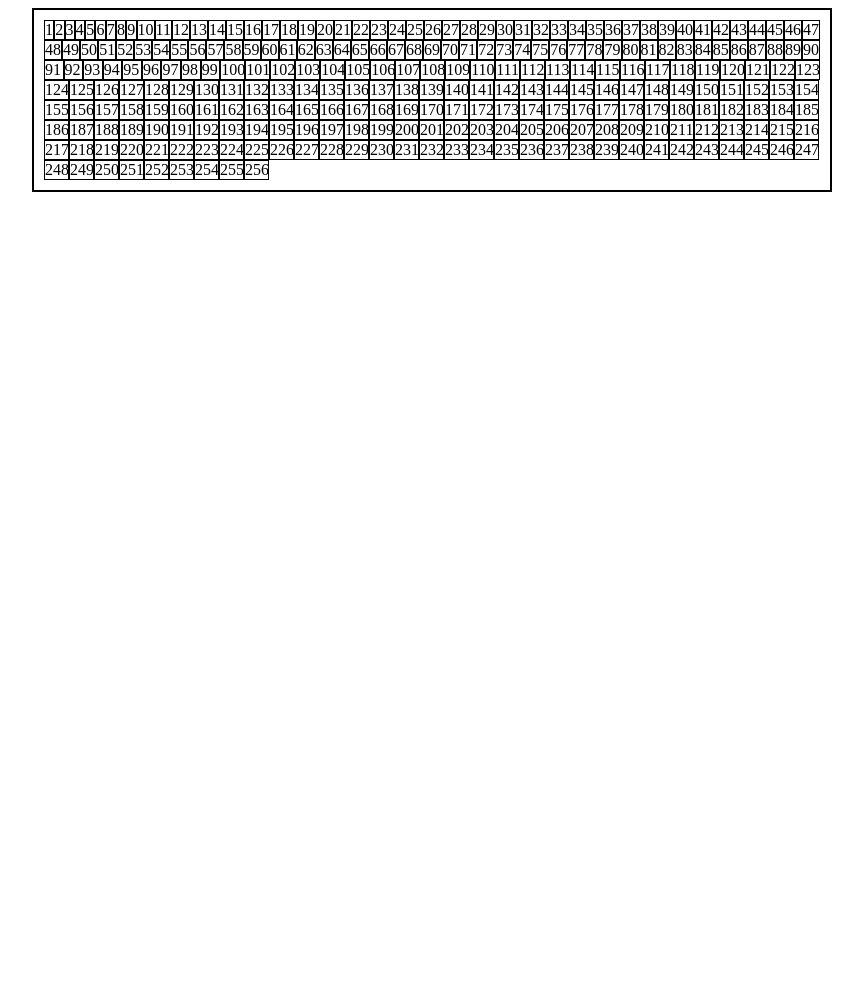
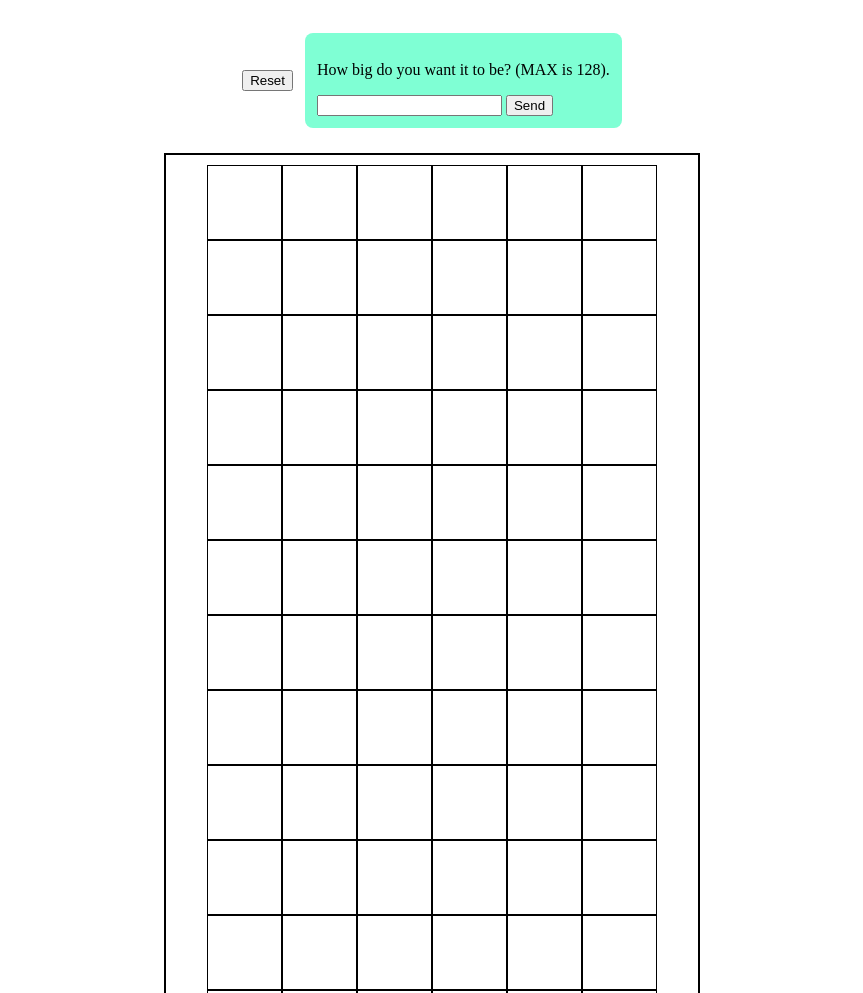
Before and after one commit to LemuelAcosta/Etch-a-sketch, a plain HTML site: page index.html in a window 1280 px wide. Shown: the top 993 px of the page, without its empty margins (208-1071 px from the left). Before the commit the page ends 800 px from the top, so only its background shows below. Drawn offline with Linux system fonts and the light colour scheme.

Commit message:
Finish product

```diff
--- a/index.html
+++ b/index.html
@@ -9,11 +9,14 @@
 </head>
 <body>
     <div class="center">
-
+        <button id="Reset">Reset</button>
+        <div id="myPopup" class="popup">
+            <p>How big do you want it to be? (MAX is 128).</p>
+            <input id="inputText" class="inputText">
+            <button id="sendButton">Send</button>
+        </div>
     </div>
     <div id="Container" class="Container">
-
     </div>
-
 </body>
 </html>
--- a/javascript.js
+++ b/javascript.js
@@ -1,21 +1,40 @@
 const CONTAINER = document.querySelector("#Container");
+const RESET = document.querySelector("#Reset")
+const INPUT = document.querySelector("#inputText")
+const SEND_BUTTON = document.querySelector("#sendButton")
 
 let boxes = 256;
 drawBoxes(boxes);
-// let grid = document.createElement("div")
 
 function drawBoxes(boxes) {
     for (i = 1; i<=boxes; i++) {
         const GRID = document.createElement("div");
         GRID.classList.add("box");
-        GRID.textContent = i
         CONTAINER.appendChild(GRID);
     }
 }
 
+RESET.addEventListener("click", resetGrid);
 
 CONTAINER.addEventListener('mouseenter', (event) => {
     if (event.target.classList.contains('box')) {
       event.target.classList.add('highlight');
     }
   }, true);
+
+SEND_BUTTON.addEventListener("click", (e) => {
+    boxes = INPUT.value;
+    if(boxes > 128) {
+        boxes = 128
+    }
+    resetGrid();
+    drawBoxes(boxes)
+    console.log(boxes)
+})
+
+function resetGrid() {
+    const BOXES = document.querySelectorAll(".box");
+    BOXES.forEach(box => {
+        box.remove();
+    });
+}
--- a/style.css
+++ b/style.css
@@ -13,19 +13,35 @@ body{
   .Container {
     display: flex;
     flex-wrap: wrap;
-    max-width: 800px;
-    min-width: 800px;
+    justify-content: center;
+    align-items: center;
+    max-width: 1000px;
     border: 2px solid black;
     padding: 10px;
   }
 
+  .center{
+    display: flex;
+    justify-content: center;
+    align-items: center;
+    margin: 25px;
+    gap: 12px;
+  }
+
   .box {
     border: 1px solid black;
-    max-width: 25px;
-    max-height: 25px;
-    flex: 1;
+    max-width: 75px;
+    max-height: 75px;
+    flex: 0 0 500px;
+    height: 750px;
   }
 
   .highlight {
     background-color: aqua;
   }
+
+  .popup {
+    background-color: aquamarine;
+    border-radius: 8px;
+    padding: 12px;
+  }
```
